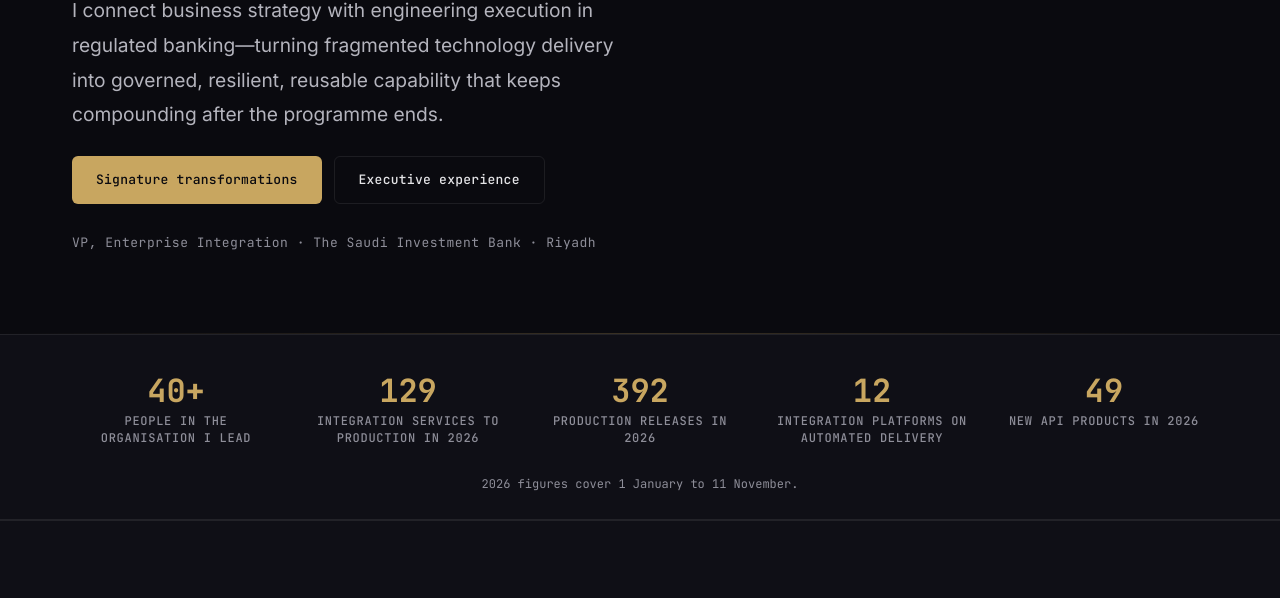
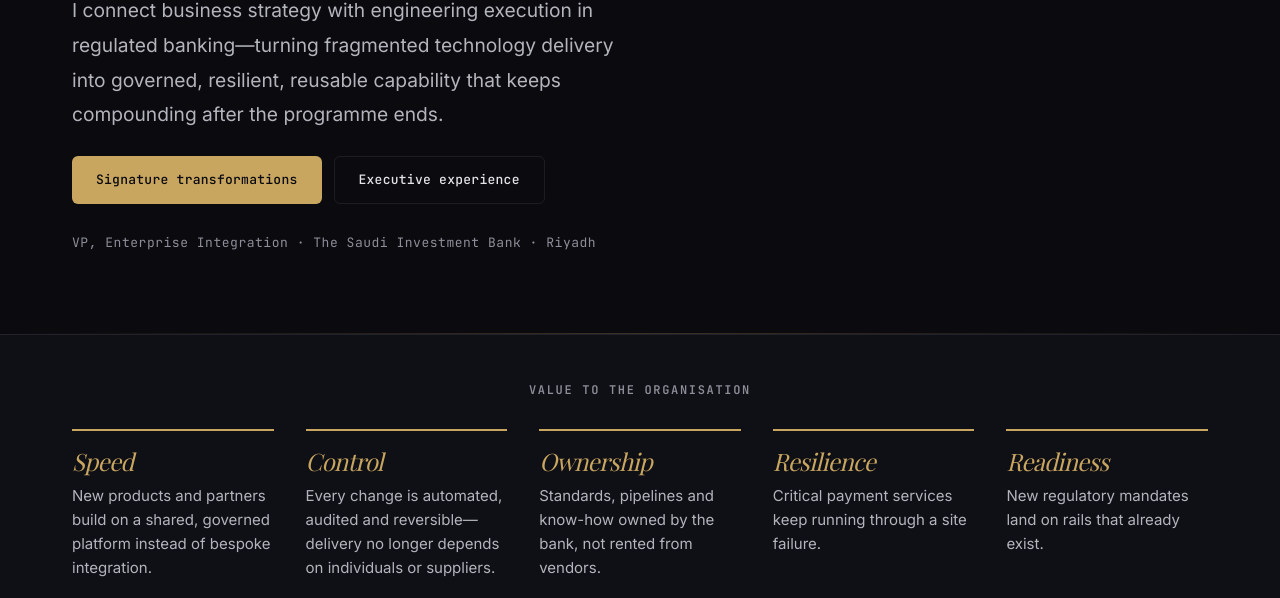
Before and after one commit to walidkhb/walidkhb.github.io, a plain HTML site: page index.html in a window 1280 px wide. Shown: the part 340-938 px from the top of the page. Drawn offline with nearby package versions, Linux system fonts and the light colour scheme; a web font is replaced by a local one.

Commit message:
Home: value to the organisation instead of delivery counts
Replace the numbers strip with five value statements (speed, control,
ownership, resilience, readiness) and rewrite problem cards and case
previews to state organisational value rather than counts of services,
releases, API products, platforms or repositories.

Co-Authored-By: Claude Opus 5.5 <noreply@anthropic.com>
Claude-Session: https://claude.ai/code/session_01EhKxS5rGcUZJ6DKFbCbsPo

```diff
--- a/assets/css/style.css
+++ b/assets/css/style.css
@@ -2260,3 +2260,39 @@ main p a:not([class]):hover, main li a:not([class]):hover, main dd a:not([class]
   text-decoration-color: currentColor;
 }
 .breadcrumb a { text-decoration: underline; text-decoration-color: var(--color-accent-border); text-underline-offset: 3px; }
+
+/* Value to the organisation (home) */
+.value-strip {
+  padding: 3rem 0;
+  border-top: 1px solid var(--color-border);
+  border-bottom: 1px solid var(--color-border);
+  background: var(--color-bg-alt);
+}
+.value-strip__heading {
+  font-family: var(--font-mono);
+  font-size: 0.75rem;
+  font-weight: 600;
+  letter-spacing: 0.14em;
+  text-transform: uppercase;
+  color: var(--color-text-muted);
+  text-align: center;
+  margin: 0 0 2rem;
+}
+.value-strip__grid {
+  display: grid;
+  grid-template-columns: repeat(5, 1fr);
+  gap: 2rem;
+}
+.value-strip__item { border-top: 2px solid var(--color-accent); padding-top: 1rem; }
+.value-strip__title {
+  font-family: 'Playfair Display', Georgia, serif;
+  font-style: italic;
+  font-weight: 400;
+  font-size: 1.5rem;
+  line-height: 1.2;
+  color: var(--color-accent);
+  margin: 0 0 0.5rem;
+}
+.value-strip__text { font-size: 0.9375rem; line-height: 1.6; color: var(--color-text-secondary); margin: 0; }
+@media (max-width: 1024px) { .value-strip__grid { grid-template-columns: repeat(3, 1fr); } }
+@media (max-width: 640px) { .value-strip__grid { grid-template-columns: 1fr; gap: 1.5rem; } }
--- a/index.html
+++ b/index.html
@@ -212,33 +212,32 @@
     </div>
   </section>
 
-  <!-- B. Leadership impact -->
-  <section class="impact-strip" aria-labelledby="impact-title">
+  <!-- B. Value to the organisation -->
+  <section class="value-strip" aria-labelledby="value-title">
     <div class="container">
-      <h2 id="impact-title" class="sr-only">Leadership impact</h2>
-      <div class="impact-strip__grid">
-        <div class="impact-strip__item">
-          <div class="impact-strip__value">40+</div>
-          <div class="impact-strip__label">People in the organisation I lead</div>
+      <h2 id="value-title" class="value-strip__heading">Value to the organisation</h2>
+      <div class="value-strip__grid">
+        <div class="value-strip__item">
+          <h3 class="value-strip__title">Speed</h3>
+          <p class="value-strip__text">New products and partners build on a shared, governed platform instead of bespoke integration.</p>
         </div>
-        <div class="impact-strip__item">
-          <div class="impact-strip__value">129</div>
-          <div class="impact-strip__label">Integration services to production in 2026</div>
+        <div class="value-strip__item">
+          <h3 class="value-strip__title">Control</h3>
+          <p class="value-strip__text">Every change is automated, audited and reversible&mdash;delivery no longer depends on individuals or suppliers.</p>
         </div>
-        <div class="impact-strip__item">
-          <div class="impact-strip__value">392</div>
-          <div class="impact-strip__label">Production releases in 2026</div>
+        <div class="value-strip__item">
+          <h3 class="value-strip__title">Ownership</h3>
+          <p class="value-strip__text">Standards, pipelines and know-how owned by the bank, not rented from vendors.</p>
         </div>
-        <div class="impact-strip__item">
-          <div class="impact-strip__value">12</div>
-          <div class="impact-strip__label">Integration platforms on automated delivery</div>
+        <div class="value-strip__item">
+          <h3 class="value-strip__title">Resilience</h3>
+          <p class="value-strip__text">Critical payment services keep running through a site failure.</p>
         </div>
-        <div class="impact-strip__item">
-          <div class="impact-strip__value">49</div>
-          <div class="impact-strip__label">New API products in 2026</div>
+        <div class="value-strip__item">
+          <h3 class="value-strip__title">Readiness</h3>
+          <p class="value-strip__text">New regulatory mandates land on rails that already exist.</p>
         </div>
       </div>
-      <p class="impact-strip__note">2026 figures cover 1 January to 11 November.</p>
     </div>
   </section>
 
@@ -252,13 +251,13 @@
         <article class="agenda-card fade-in">
           <div class="agenda-card__num">01</div>
           <h3 class="agenda-card__question">Fragmented technology</h3>
-          <p class="agenda-card__answer">Every product integrated from scratch, every connection a one-off. I replace that with one governed platform the whole bank builds on&mdash;129 services reached production through it in 2026.</p>
+          <p class="agenda-card__answer">Every product integrated from scratch, every connection a one-off. I replace that with one governed platform the whole bank builds on, so every new product starts from capability that already exists.</p>
           <a class="agenda-card__proof" href="projects.html#integration-platform-strategy">Evidence: Integration-as-a-Platform Strategy <span class="arrow" aria-hidden="true">&rarr;</span></a>
         </article>
         <article class="agenda-card fade-in">
           <div class="agenda-card__num">02</div>
           <h3 class="agenda-card__question">Slow delivery, costly change</h3>
-          <p class="agenda-card__answer">Manual, person-dependent releases make every change expensive. Automated build and release now runs for 12 integration platforms, with about two minutes from merge to a running build and every release reversible.</p>
+          <p class="agenda-card__answer">Manual, person-dependent releases make every change expensive. I made delivery automated, audited and reversible, so change becomes routine instead of risky.</p>
           <a class="agenda-card__proof" href="projects.html#automated-integration-delivery">Evidence: Automated Integration Delivery <span class="arrow" aria-hidden="true">&rarr;</span></a>
         </article>
         <article class="agenda-card fade-in">
@@ -270,13 +269,13 @@
         <article class="agenda-card fade-in">
           <div class="agenda-card__num">04</div>
           <h3 class="agenda-card__question">Weak governance and ownership</h3>
-          <p class="agenda-card__answer">Unclear ownership and inconsistent standards slow everything down. I authored the bank&rsquo;s Integration Framework&mdash;ten standards and four review gates that every project and vendor works to.</p>
+          <p class="agenda-card__answer">Unclear ownership and inconsistent standards slow everything down. I authored the bank&rsquo;s Integration Framework: one set of standards and review gates that every project and vendor works to.</p>
           <a class="agenda-card__proof" href="projects.html#integration-framework">Evidence: Enterprise Integration Framework <span class="arrow" aria-hidden="true">&rarr;</span></a>
         </article>
         <article class="agenda-card fade-in">
           <div class="agenda-card__num">05</div>
           <h3 class="agenda-card__question">Resilience and regulatory pressure</h3>
-          <p class="agenda-card__answer">Regulators now expect live connectivity and services that survive a site failure. Instant-payment checks run active-active across two sites, and 12+ regulatory and partner programmes run on one platform.</p>
+          <p class="agenda-card__answer">Regulators now expect live connectivity and services that survive a site failure. Instant-payment checks run active-active across two sites, and regulatory and partner programmes share one platform.</p>
           <a class="agenda-card__proof" href="projects.html#regulatory-connectivity">Evidence: Regulatory Connectivity Programme <span class="arrow" aria-hidden="true">&rarr;</span></a>
         </article>
         <article class="agenda-card fade-in">
@@ -305,7 +304,7 @@
             <div><dt>Problem</dt><dd>Integration ran as a request queue and a cost centre, with one-off connections for every project.</dd></div>
             <div><dt>Changed</dt><dd>A funded, owned platform with its own roadmap and governance, serving core, channel, payment, partner and regulatory systems.</dd></div>
             <div><dt>Remained</dt><dd>A platform every new product plugs into, and a 40+ organisation that runs it.</dd></div>
-            <div><dt>Outcome</dt><dd>129 services, 392 releases and 49 new API products in 2026.</dd></div>
+            <div><dt>Outcome</dt><dd>Faster time to market: new products and partners build on the platform rather than on bespoke integration.</dd></div>
           </dl>
           <a class="case-preview__link" href="projects.html#integration-platform-strategy">Read the case study <span class="arrow" aria-hidden="true">&rarr;</span></a>
         </article>
@@ -317,8 +316,8 @@
           <dl class="case-preview__facts">
             <div><dt>Problem</dt><dd>Integration releases were built and deployed by hand, one environment at a time.</dd></div>
             <div><dt>Changed</dt><dd>CI/CD and GitOps on the integration platform: versioned, checked and reversible releases, with production gated by approval.</dd></div>
-            <div><dt>Remained</dt><dd>An engineering platform of 142 repositories and ten published standards.</dd></div>
-            <div><dt>Outcome</dt><dd>12 integration platforms on automated build and release; about two minutes from merge to build.</dd></div>
+            <div><dt>Remained</dt><dd>An engineering platform and published standards the bank owns.</dd></div>
+            <div><dt>Outcome</dt><dd>Change is routine rather than risky, and delivery no longer depends on individuals or suppliers.</dd></div>
           </dl>
           <a class="case-preview__link" href="projects.html#automated-integration-delivery">Read the case study <span class="arrow" aria-hidden="true">&rarr;</span></a>
         </article>
@@ -329,7 +328,7 @@
           </header>
           <dl class="case-preview__facts">
             <div><dt>Problem</dt><dd>Every project and vendor designed integration its own way.</dd></div>
-            <div><dt>Changed</dt><dd>One framework: ten standards, four review gates with threat modelling at design, recorded architecture decisions.</dd></div>
+            <div><dt>Changed</dt><dd>One framework of standards and review gates, with threat modelling at design and recorded architecture decisions.</dd></div>
             <div><dt>Remained</dt><dd>Rules the bank sets once and every project, vendor and RFP inherits.</dd></div>
             <div><dt>Outcome</dt><dd>The same gates for internal teams and suppliers.</dd></div>
           </dl>
@@ -344,7 +343,7 @@
             <div><dt>Problem</dt><dd>Each new mandate arrived as a separate, urgent project.</dd></div>
             <div><dt>Changed</dt><dd>Regulatory and partner connectivity delivered as a shared platform capability, including SAMA&rsquo;s national enforcement programme.</dd></div>
             <div><dt>Remained</dt><dd>Known rails for the next mandate.</dd></div>
-            <div><dt>Outcome</dt><dd>12+ programmes; credit-bureau reporting with twelve months loaded error-free; weekly SAMA reporting automated.</dd></div>
+            <div><dt>Outcome</dt><dd>New mandates land on existing rails: credit-bureau reporting delivered error-free and weekly SAMA reporting automated.</dd></div>
           </dl>
           <a class="case-preview__link" href="projects.html#regulatory-connectivity">Read the case study <span class="arrow" aria-hidden="true">&rarr;</span></a>
         </article>
```
